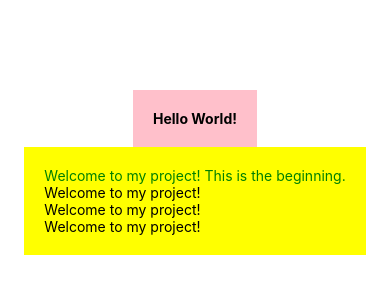
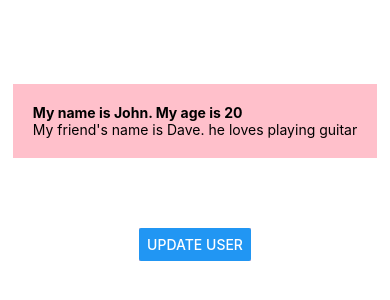
Before and after one commit to jasminekaur95/React-Native-Learning, a React Native app: screen / in a window 390 px wide. Shown: the part 250-550 px from the top of the page. Built offline with nearby package versions, Linux system fonts and the light colour scheme.

Commit message:
Seesion2 - Using State

```diff
--- a/App.js
+++ b/App.js
@@ -1,19 +1,36 @@
-import React from "react";
-import { StyleSheet, Text, View } from "react-native";
+import React, { useState } from "react";
+import { StyleSheet, Text, View, Button } from "react-native";
 
 export default function App() {
+  const [name, setName] = useState("John");
+  const [age, setAge] = useState(20);
+  const [person, setPerson] = useState({
+    name: "Dave",
+    hobby: "playing guitar"
+  });
+
+  // const clickHandler = () => {
+  //   setName("Jen");
+  // };
   return (
     <View style={styles.container}>
       <View style={styles.header}>
-        <Text style={styles.boldText}>Hello World!</Text>
+        <Text style={styles.boldText}>
+          My name is {name}. My age is {age}
+        </Text>
+        <Text>
+          My friend's name is {person.name}. he loves {person.hobby}
+        </Text>
       </View>
-      <View style={styles.body}>
-        <Text style={styles.text}>
-          Welcome to my project!<Text> This is the beginning.</Text>
-        </Text>
-        <Text>Welcome to my project!</Text>
-        <Text>Welcome to my project!</Text>
-        <Text>Welcome to my project!</Text>
+      <View style={styles.buttonContainer}>
+        <Button
+          title="Update User"
+          onPress={() => {
+            setName("James"),
+              setAge(25),
+              setPerson({ name: "Den", hobby: "listening music" });
+          }}
+        />
       </View>
     </View>
   );
@@ -39,5 +56,10 @@ const styles = StyleSheet.create({
   },
   text: {
     color: "green"
+  },
+  buttonContainer: {
+    color: "green",
+    marginTop: 70,
+    backgroundColor: "pink"
   }
 });
```
